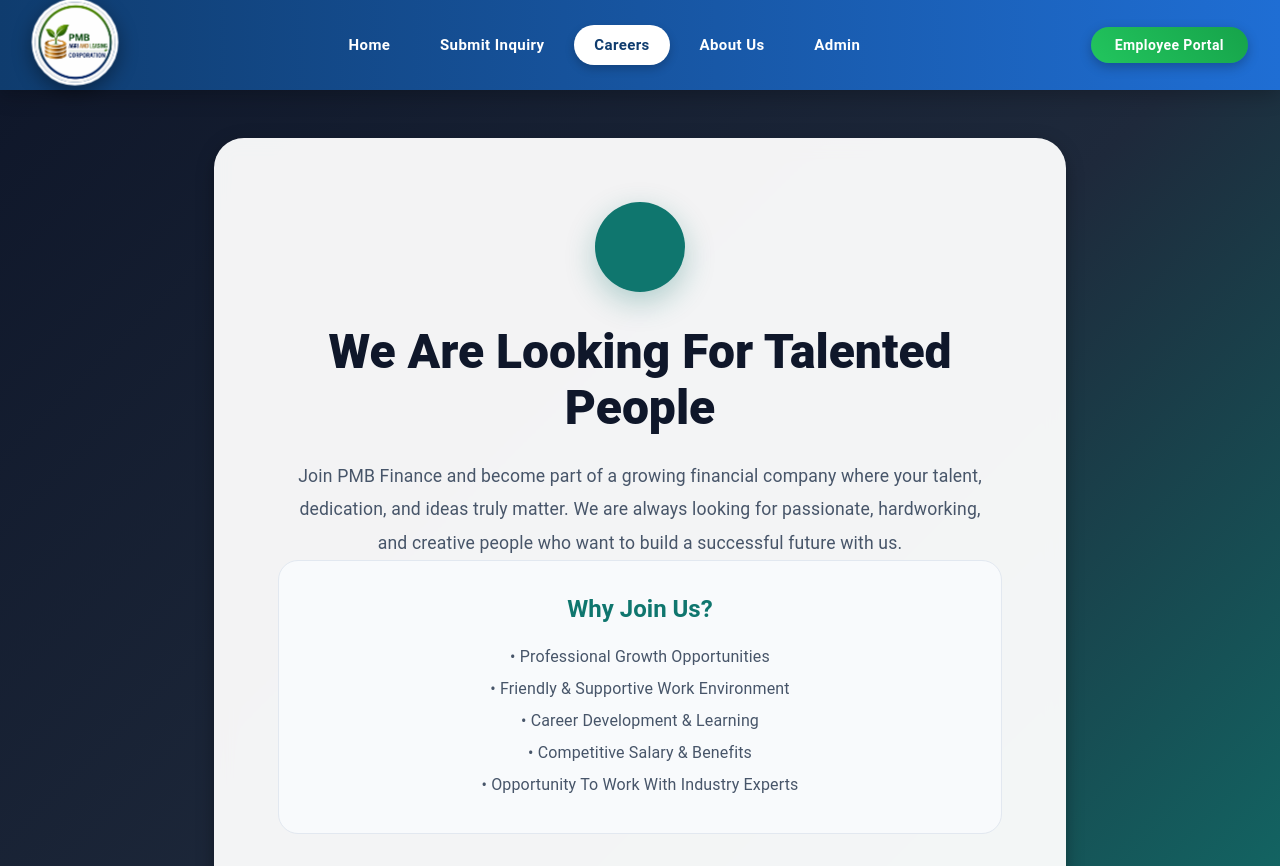
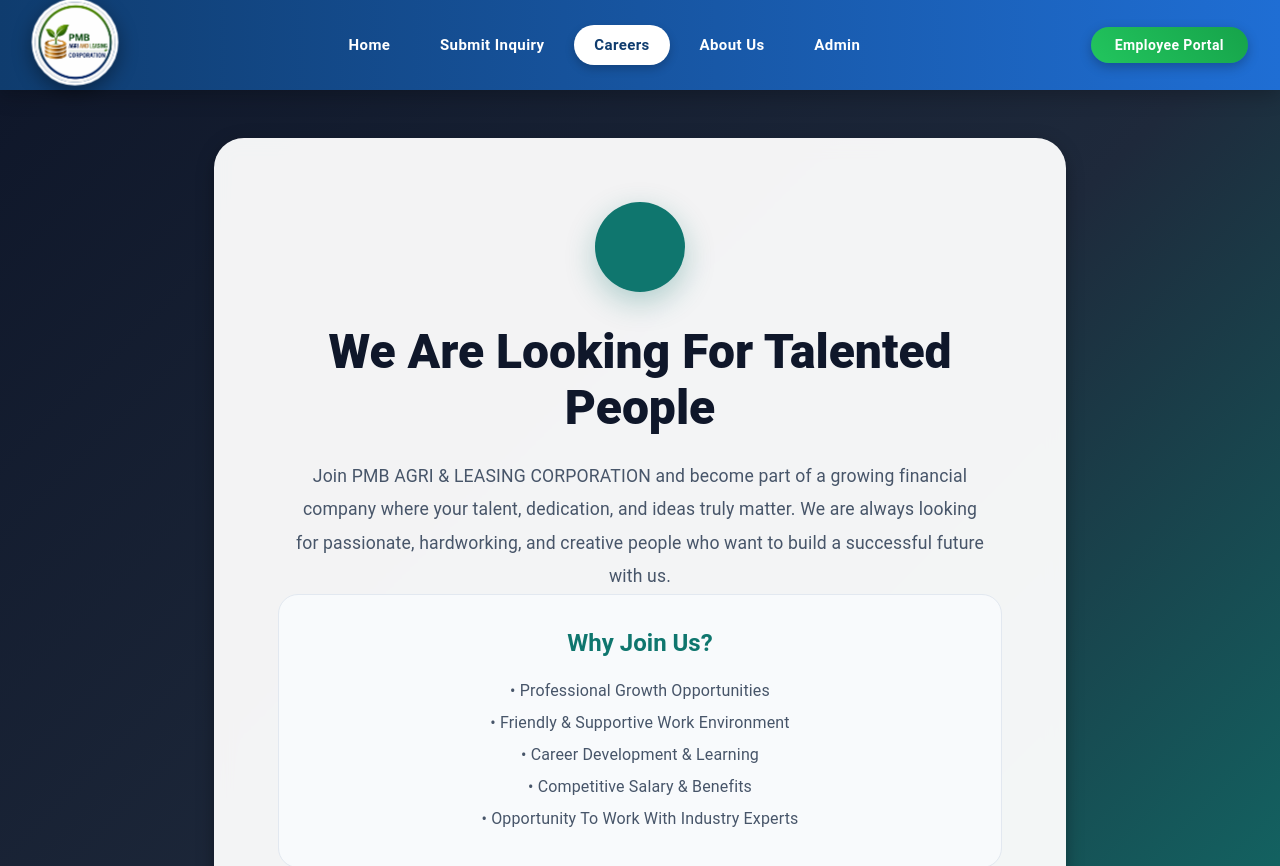
Before and after one commit to Rishabh-dev-singh/pmb-project, a React (Vite) app in the folder Frontend/: page /careers in a window 1280 px wide. Shown: the top 866 px of the page. Built offline with nearby package versions, Linux system fonts and the light colour scheme; some icons are missing.

Commit message:
fix career page

```diff
--- a/Frontend/src/pages/Career.jsx
+++ b/Frontend/src/pages/Career.jsx
@@ -81,7 +81,7 @@ function Career() {
                 margin: "0 auto",
               }}
             >
-              Join PMB Finance and become part of a growing financial company
+              Join PMB AGRI & LEASING CORPORATION and become part of a growing financial company
               where your talent, dedication, and ideas truly matter. We are
               always looking for passionate, hardworking, and creative people
               who want to build a successful future with us.
```
